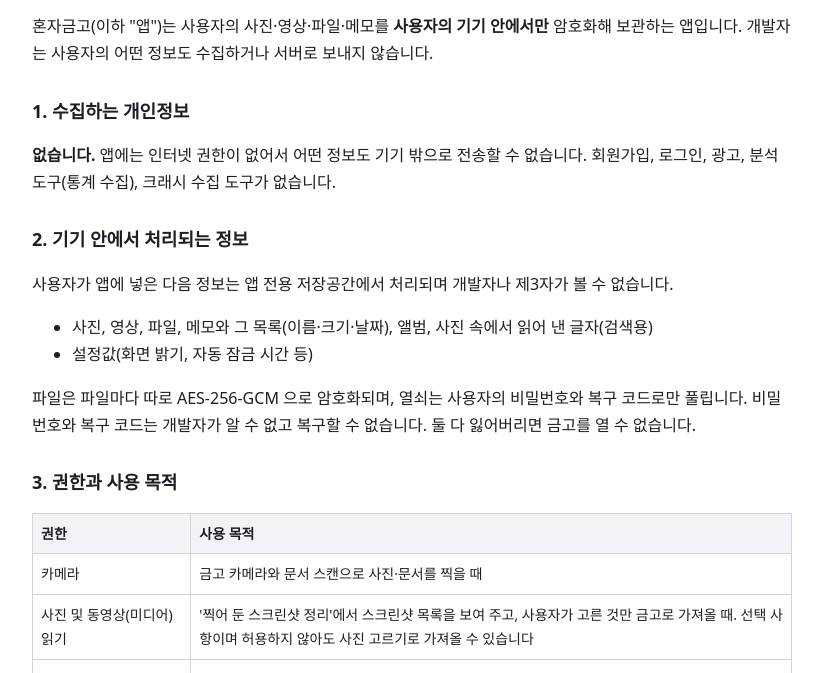
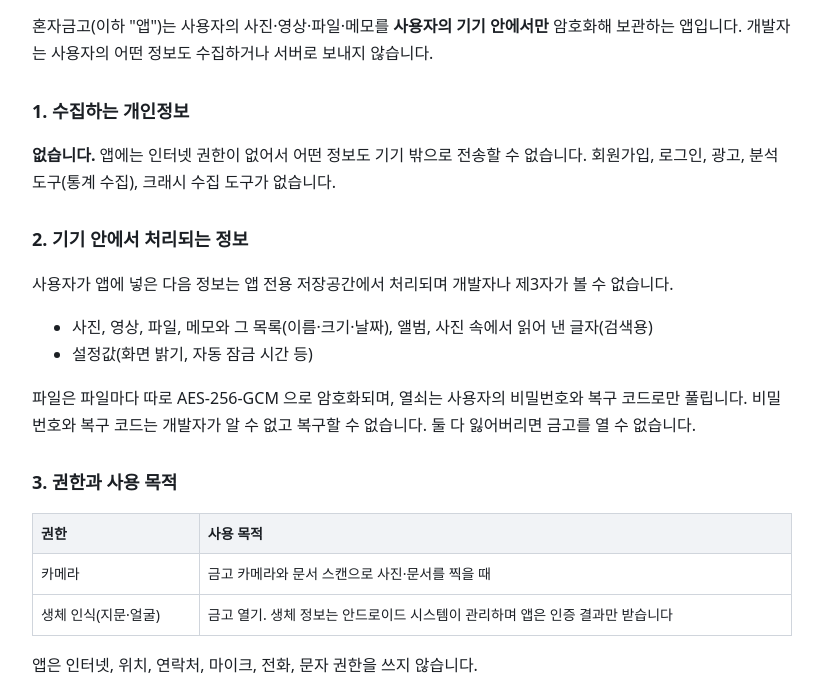
Before and after one commit to sffgredff-web/honja-vault-privacy, a plain HTML site: page index.html in a window 1280 px wide. Shown: the part 127-800 px from the top of the page, without its empty margins (228-1051 px from the left). Drawn offline with Linux system fonts and the light colour scheme.

Commit message:
방침 갱신: 화면 캡처·사진 접근 기능과 권한 삭제 반영

```diff
--- a/index.html
+++ b/index.html
@@ -13,7 +13,7 @@
 </ul>
 <p>파일은 파일마다 따로 AES-256-GCM 으로 암호화되며, 열쇠는 사용자의 비밀번호와 복구 코드로만 풀립니다. 비밀번호와 복구 코드는 개발자가 알 수 없고 복구할 수 없습니다. 둘 다 잃어버리면 금고를 열 수 없습니다.</p>
 <h2>3. 권한과 사용 목적</h2>
-<table><tr><th>권한</th><th>사용 목적</th></tr><tr><td>카메라</td><td>금고 카메라와 문서 스캔으로 사진·문서를 찍을 때</td></tr><tr><td>사진 및 동영상(미디어) 읽기</td><td>&#x27;찍어 둔 스크린샷 정리&#x27;에서 스크린샷 목록을 보여 주고, 사용자가 고른 것만 금고로 가져올 때. 선택 사항이며 허용하지 않아도 사진 고르기로 가져올 수 있습니다</td></tr><tr><td>생체 인식(지문·얼굴)</td><td>금고 열기. 생체 정보는 안드로이드 시스템이 관리하며 앱은 인증 결과만 받습니다</td></tr><tr><td>화면 캡처(안드로이드의 캡처 허락 창)</td><td>&#x27;금고로 캡처&#x27;를 쓸 때마다 사용자가 허락한 한 장만 찍어 곧바로 암호화합니다</td></tr><tr><td>포그라운드 서비스, 진동</td><td>위 캡처가 진행되는 동안 알림 표시, 캡처 완료 알림 진동</td></tr></table>
+<table><tr><th>권한</th><th>사용 목적</th></tr><tr><td>카메라</td><td>금고 카메라와 문서 스캔으로 사진·문서를 찍을 때</td></tr><tr><td>생체 인식(지문·얼굴)</td><td>금고 열기. 생체 정보는 안드로이드 시스템이 관리하며 앱은 인증 결과만 받습니다</td></tr></table>
 <p>앱은 인터넷, 위치, 연락처, 마이크, 전화, 문자 권한을 쓰지 않습니다.</p>
 <h2>4. 사용한 제3자 구성요소</h2>
 <ul>
```
